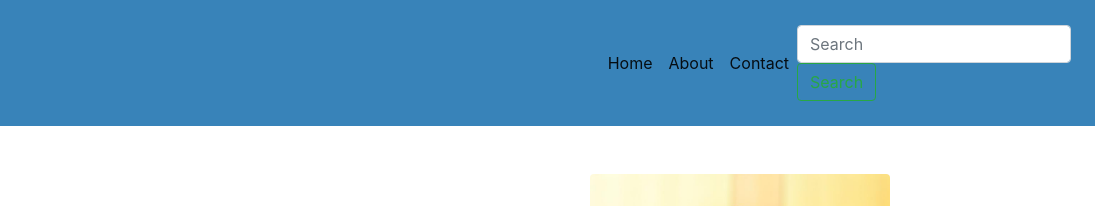
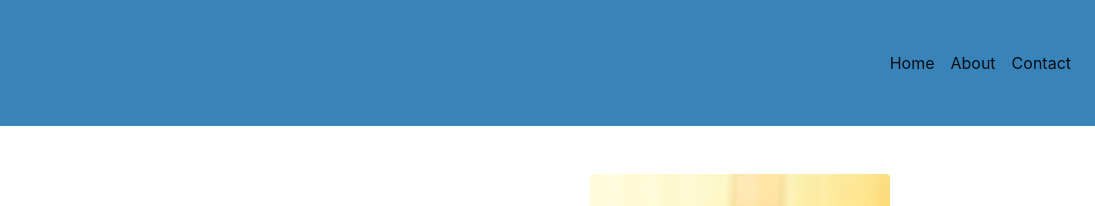
Before and after one commit to manstoi/personal-website-project, a plain HTML site: page about.html in a window 1280 px wide. Shown: the top 206 px of the page, 185-1280 px from the left. Drawn offline with nearby package versions, Linux system fonts and the light colour scheme.

Commit message:
Removed search from navbar
Updated all three pages.

```diff
--- a/about.html
+++ b/about.html
@@ -38,11 +38,6 @@
               <a class="nav-link" href="Contact.html">Contact <span class="sr-only">(current)</span></a>
             </li>
         </ul>
-        <form class="form-inline my-2 my-lg-0">
-          <input class="form-control mr-sm-2" type="search" placeholder="Search" aria-label="Search">
-          <button class="btn btn-outline-success my-2 my-sm-0" type="submit">Search</button>
-        </form>
-      </div>
     </nav>
     <!-- Main content area, some of the html was generated by ChatGPT. Picture from Unsplash. -->
     <div class="container mt-5">
```
Also changed, not shown: Contact.html (+0 -4 lines), index.html (+0 -4 lines).
